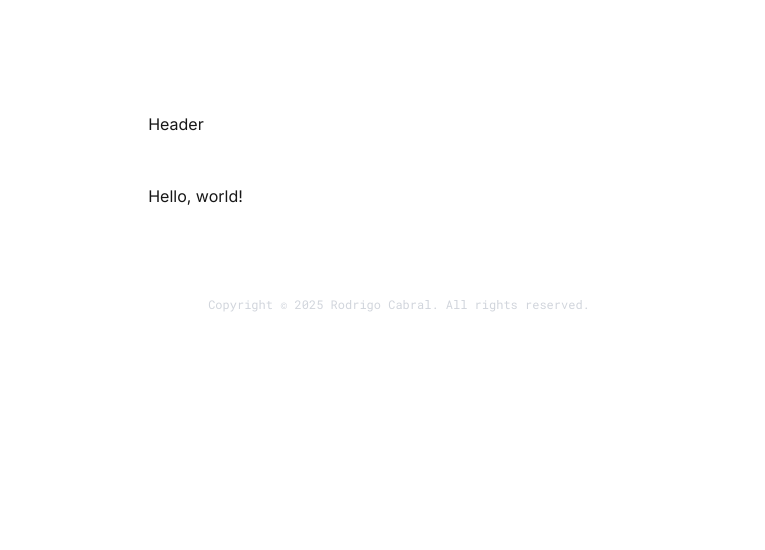
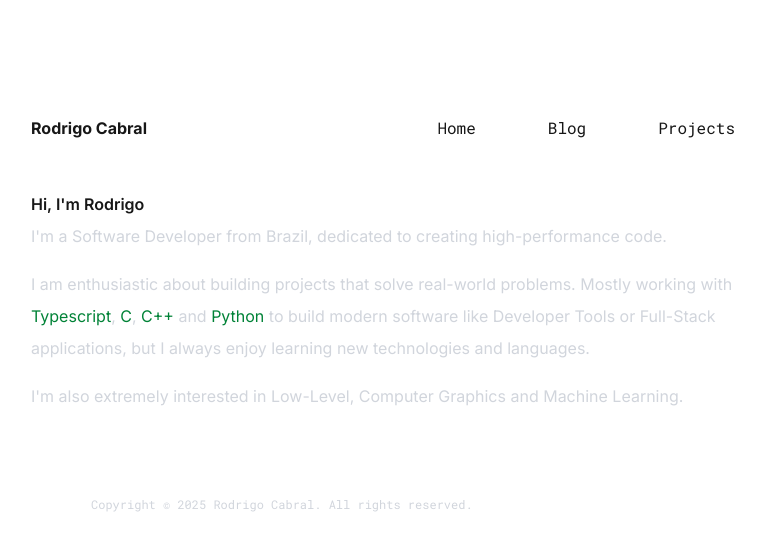
Before and after one commit to rodcabral/rodcabral.github.io, a Next.js app: page / in a window 1280 px wide. Shown: the top 550 px of the page, without its empty margins (241-1006 px from the left). Built offline with nearby package versions, Linux system fonts and the light colour scheme.

Commit message:
create header and about me

```diff
--- a/app/components/Header/index.tsx
+++ b/app/components/Header/index.tsx
@@ -1,7 +1,30 @@
+import Link from "next/link"
+
+function MenuItem({ title, href }: { title: string, href: string }) {
+    return (
+        <li className="rounded-full px-4 py-1">
+            <Link href={href} className="rounded-full px-4 py-1 hover:bg-white hover:text-black">{title}</Link>
+        </li>
+    )
+}
+
+function Menu() {
+    return (
+        <ul className="flex gap-2 items-center align-middle font-mono">
+            <MenuItem title="Home" href="/" />
+            <MenuItem title="Blog" href="/blog" />
+            <MenuItem title="Projects" href="/projects" />
+        </ul>
+    )
+}
+
 export default function Header() {
     return (
-        <div>
-            Header
+        <div className="flex justify-between items-center align-middle">
+            <div>
+                <p className="font-bold">Rodrigo Cabral</p>
+            </div>
+            <Menu />
         </div>
     )
 }
--- a/app/page.tsx
+++ b/app/page.tsx
@@ -1,11 +1,23 @@
 import Layout from "./components/layout"
+
+function Focus({ txt }: { txt: string }) {
+    return (
+        <span className="text-green-700 selection:text-white">{txt}</span>
+    )
+}
 
 export default function Home() {
     return (
         <Layout>
-            <div>
-                <p>Hello, world!</p>
+            <div className="flex flex-col gap-5">
+                <div className="flex flex-col gap-2">
+                    <h4 className="font-semibold">Hi, I'm Rodrigo</h4>
+                    <p className="text-gray-300">I'm a Software Developer from Brazil, dedicated to creating high-performance code.</p>
+                </div>
+                <p className="text-gray-300 text-base/loose">I am enthusiastic about building projects that solve real-world problems. Mostly working with <Focus txt="Typescript" />, <Focus txt="C" />, <Focus txt="C++" /> and <Focus txt="Python" /> to build modern software like Developer Tools or Full-Stack applications, but I always enjoy learning new technologies and languages.</p>
+
+                <p className="text-gray-300">I'm also extremely interested in Low-Level, Computer Graphics and Machine Learning.</p>
             </div>
-        </Layout>
+        </Layout >
     )
 }
```
